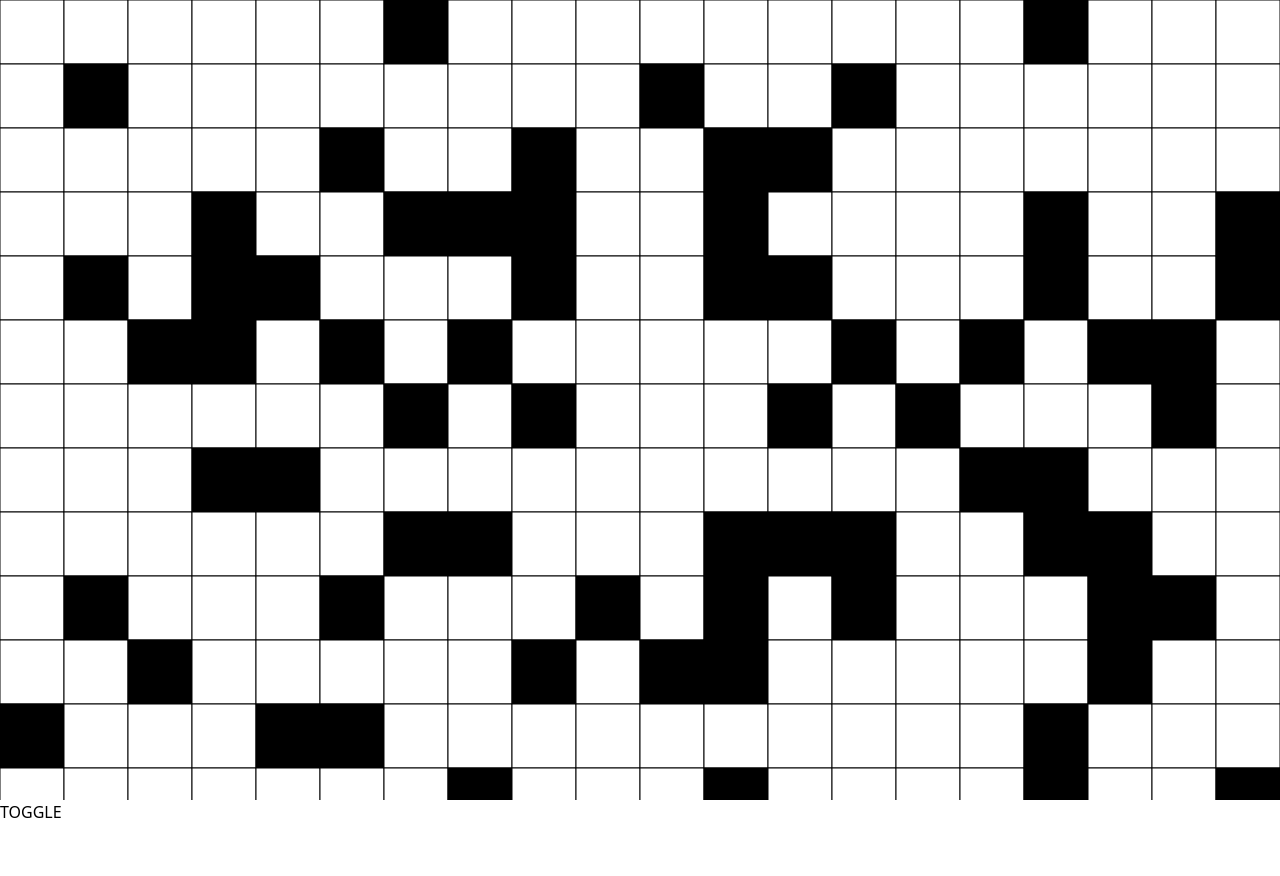
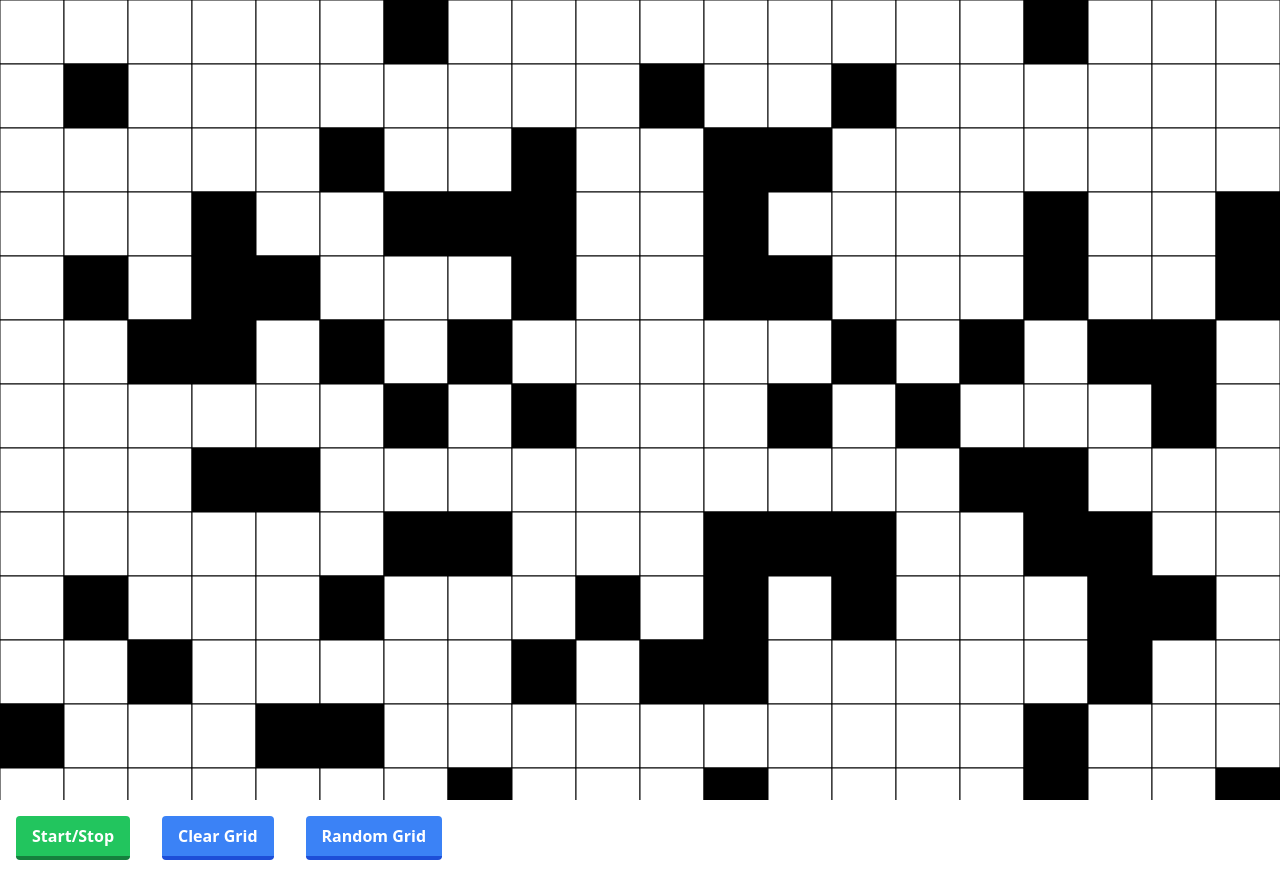
Before and after one commit to aboutBlank-dev/game-of-life-react, a React (Vite) app: page / in a window 1280 px wide. Before the commit the page ends 824 px from the top, so only its background shows below. Built offline with nearby package versions, Linux system fonts and the light colour scheme.

Commit message:
added buttons to control the game

```diff
--- a/src/Game.tsx
+++ b/src/Game.tsx
@@ -112,16 +112,49 @@ function Game({}: Props) {
     newGrid[y][x].alive = !newGrid[y][x].alive;
     setGridCells(newGrid);
   };
+
+  const toggleSimulation = () => {
+    setIsRunning(!isRunning);
+  };
+
+  const clearGrid = () => {
+    setGridCells(generateEmptyGrid(gridCells.length));
+    setIsRunning(false);
+  };
+
+  const randomGrid = () => {
+    setGridCells(generateInitialGrid(gridCells.length));
+    setIsRunning(false);
+  };
+
+  const startStopStyle = `${isRunning ? "bg-red-500" : "bg-green-500"} ${
+    isRunning ? "hover:bg-red-400" : "hover:bg-green-400"
+  } ${isRunning ? "border-red-700" : "border-green-700"} ${
+    isRunning ? "hover:border-red-500" : "hover:border-green-500"
+  }`;
   return (
     <div className='w-full h-screen'>
       <Canvas gridCells={gridCells} onCellClicked={onCellClicked} />
-      <button
-        onClick={() => {
-          setIsRunning(!isRunning);
-        }}
-      >
-        TOGGLE
-      </button>
+      <div className='flex flex-row space-x-8 w-full p-4'>
+        <button
+          onClick={toggleSimulation}
+          className={`text-white font-bold py-2 px-4 border-b-4 rounded ${startStopStyle}`}
+        >
+          Start/Stop
+        </button>
+        <button
+          onClick={clearGrid}
+          className='bg-blue-500 hover:bg-blue-400 text-white font-bold py-2 px-4 border-b-4 border-blue-700 hover:border-blue-500 rounded'
+        >
+          Clear Grid
+        </button>
+        <button
+          onClick={randomGrid}
+          className='bg-blue-500 hover:bg-blue-400 text-white font-bold py-2 px-4 border-b-4 border-blue-700 hover:border-blue-500 rounded'
+        >
+          Random Grid
+        </button>
+      </div>
     </div>
   );
 }
```
